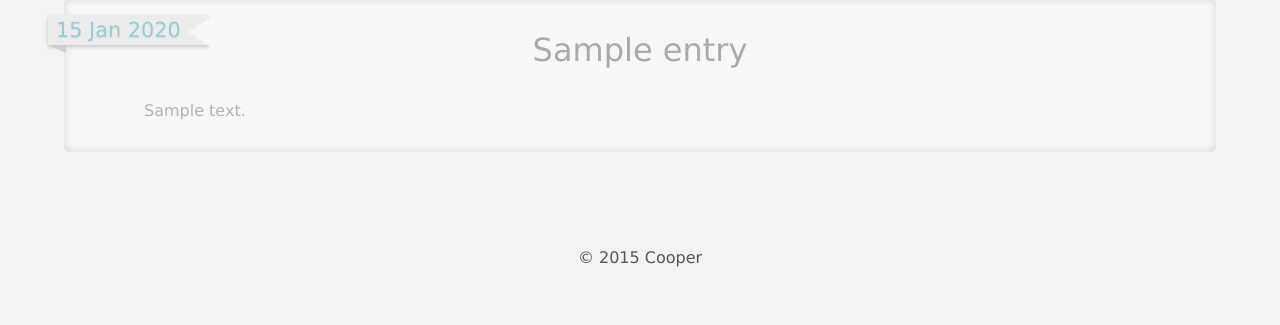
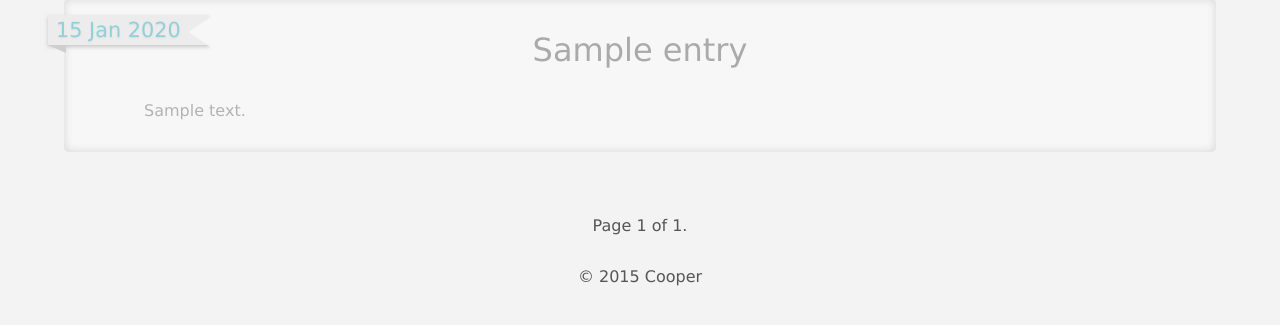
Before and after one commit to lscooperlee/cblog, a Django app: template cblog/templates/cblog/cblog_index.html in a window 1280 px wide. Shown: the part 129-454 px from the top of the page. Run offline with Django 3.2, Linux system fonts and the light colour scheme; the template is opened without the code that fills it: most values are stand-ins (such as "Sample title", 1, 10 or a date in 2020).

Commit message:
add basic page nav

```diff
--- a/cblog/templates/cblog/cblog_entry.html
+++ b/cblog/templates/cblog/cblog_entry.html
@@ -22,7 +22,6 @@
         {% endif %}
         <div class="article" id={{ entry.slug }}>
             <div class="article_title"><a href={% url 'reverse_cblog_entry' entry.slug %}>{{ entry.title }}</a></div>
-            <div> {{ entry.isdraft }}</div><br>
             <div class="article_body">{{ entry.body|safe }}</div>
         </div>
         </li>
--- a/cblog/templates/cblog/cblog_index.html
+++ b/cblog/templates/cblog/cblog_index.html
@@ -32,5 +32,16 @@
         </li>
     {% endfor %}
     </ol>
+    <div class="pageblock">
+        {% if entry_list.has_previous %}
+        <span class="prevpage"><a href="?page={{ entry_list.previous_page_number }}">prev</a></span>
+        {% endif %}
+        <span class="current">
+            Page {{ entry_list.number }} of {{ entry_list.paginator.num_pages }}.
+        </span>
+        {% if entry_list.has_next %}
+        <span class="nextpage"><a href="?page={{ entry_list.next_page_number }}">next</a></span>
+        {% endif %}
+    </div>
     </div>
 {% endblock %}
```
Also changed, not shown: cblog/views.py (+13 -3 lines).
